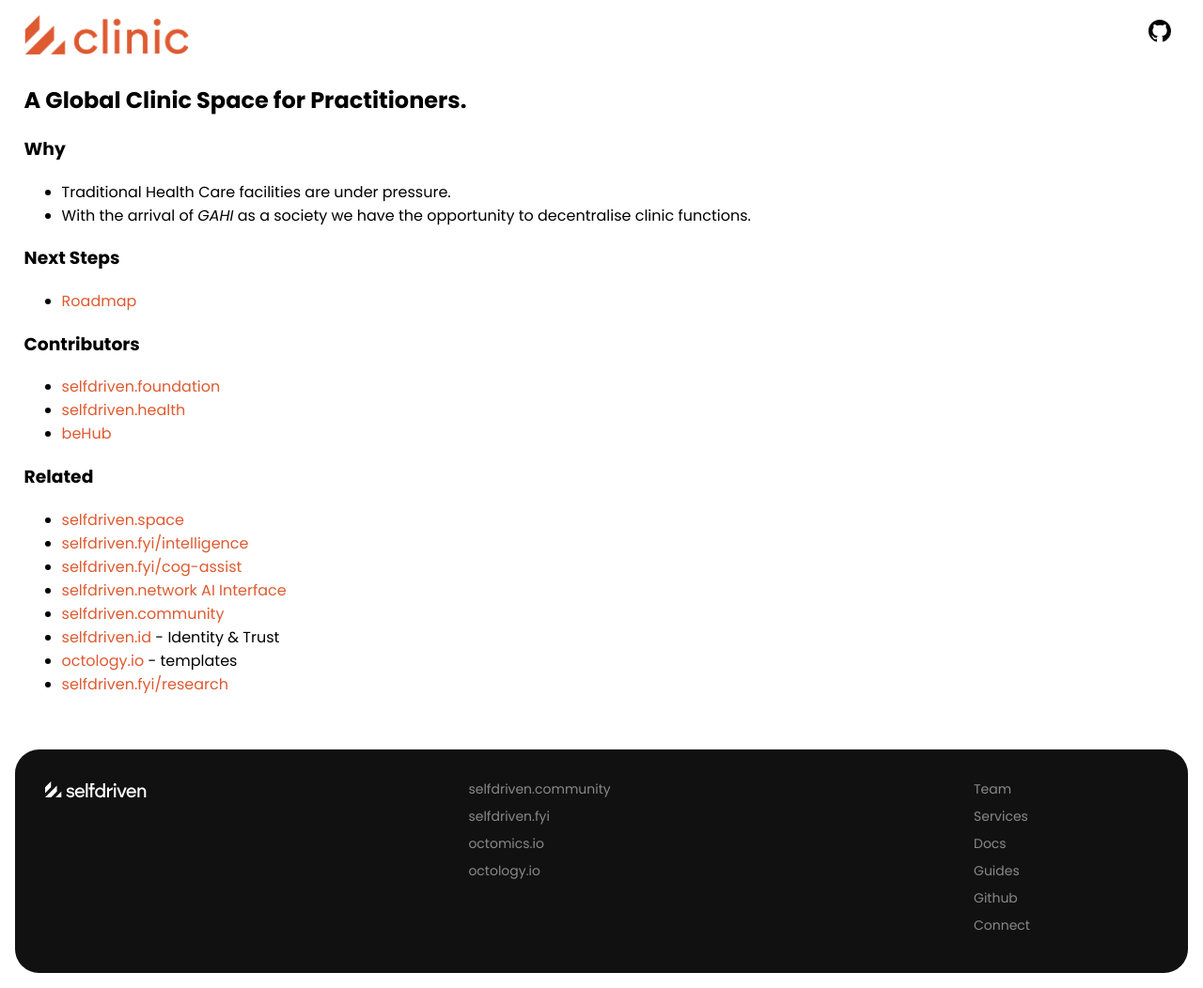
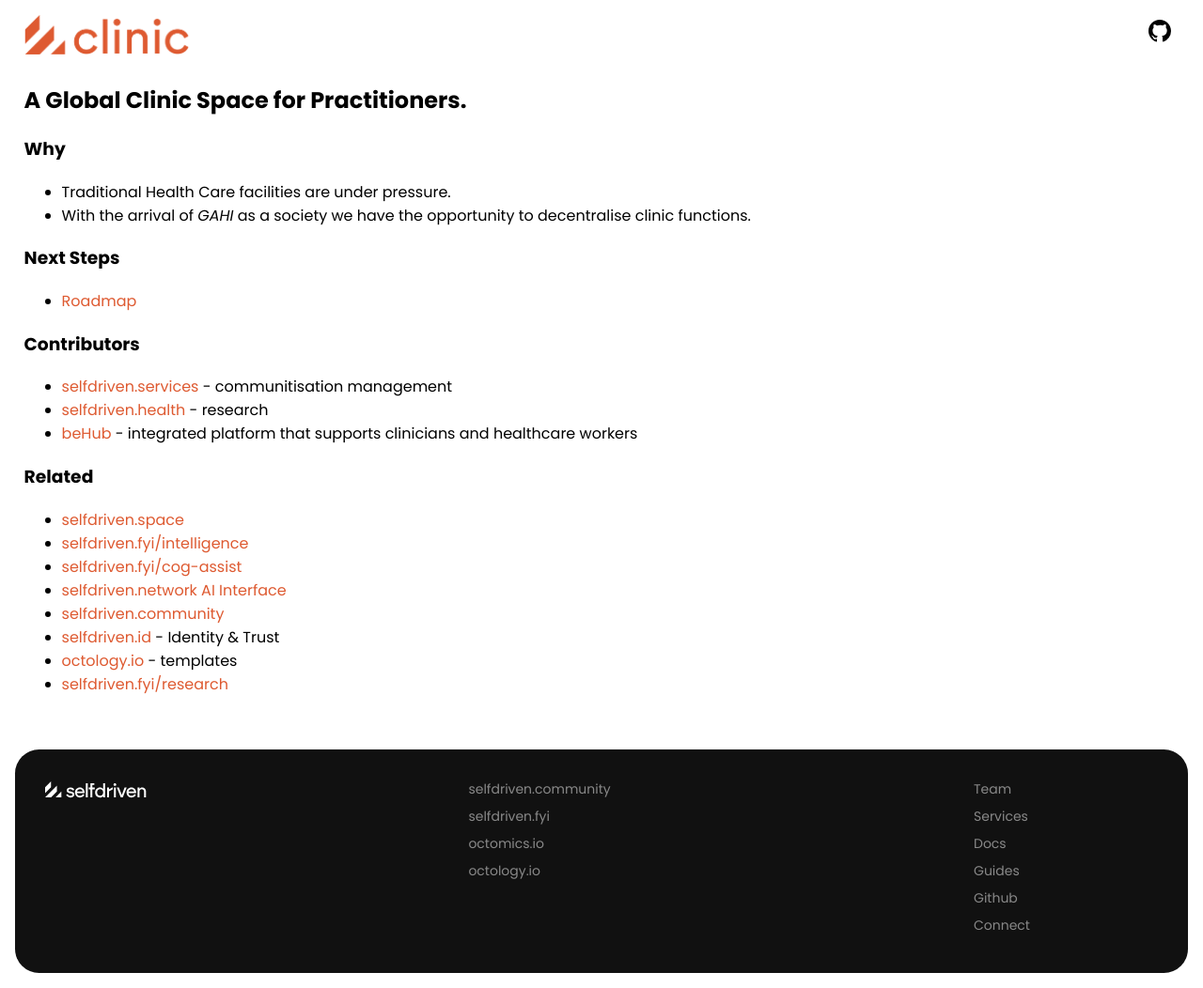
Before and after one commit to selfdriven-services/selfdriven-clinic, a Jekyll site: the page built from docs/index.md, in a window 1280 px wide. Shown: the whole page at 94% size. Built offline with Jekyll 4.4.1, drawn with Linux system fonts in a browser that asks for light colours.

Commit message:
Update index.md

```diff
--- a/docs/index.md
+++ b/docs/index.md
@@ -13,9 +13,9 @@ title: Home
 - [Roadmap](/roadmap/)
 
 ### Contributors
-- [selfdriven.foundation](https://selfdriven.foundation)
-- [selfdriven.health](https://selfdriven.health)
-- [beHub](https://behub.com.au)
+- [selfdriven.services](https://selfdriven.services) - communitisation management
+- [selfdriven.health](https://selfdriven.health) - research
+- [beHub](https://behub.com.au) - integrated platform that supports clinicians and healthcare workers
 
 ### Related
 - [selfdriven.space](https://selfdriven.space)
```
